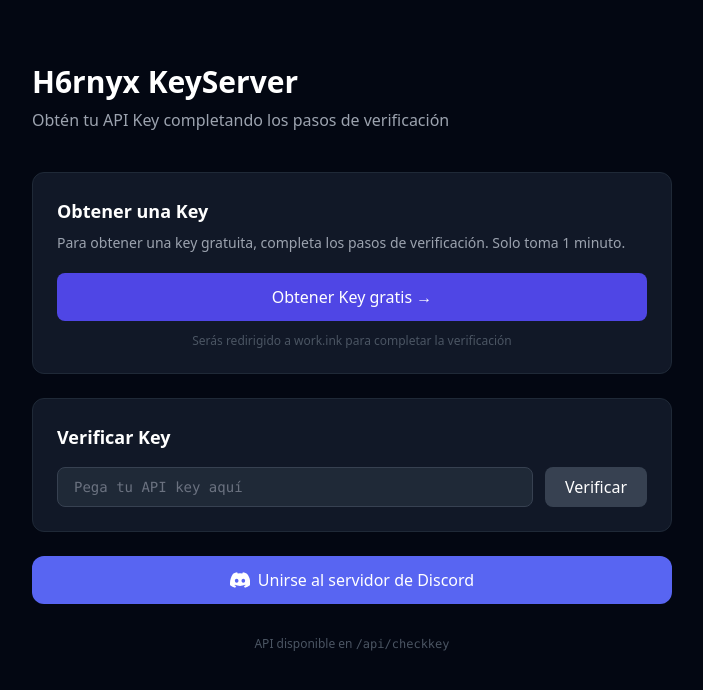
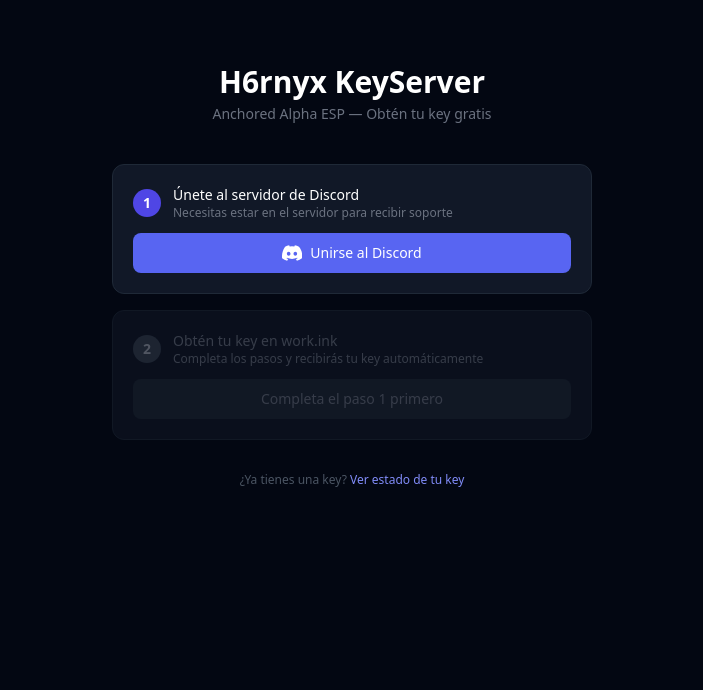
Before and after one commit to h6rnyxv/h6rnyx-keyserver, a Next.js app: page / in a window 1280 px wide. Shown: the top 690 px of the page, without its empty margins (288-991 px from the left). Built offline with nearby package versions, Linux system fonts and the light colour scheme.

Commit message:
feat: replace verify section with 2-step flow (Discord + work.ink)

```diff
--- a/app/page.tsx
+++ b/app/page.tsx
@@ -5,102 +5,75 @@
   const WORKINK_LINK = "https://work.ink/2tqZ/keyserver";
   const DISCORD_INVITE = "https://discord.gg/B29pp4vm5G";
 
+  const DiscordIcon = () => (
+    <svg width="20" height="16" viewBox="0 0 71 55" fill="white" xmlns="http://www.w3.org/2000/svg">
+      <path d="M60.1 4.9A58.8 58.8 0 0 0 45.7.4a.2.2 0 0 0-.2.1 40.9 40.9 0 0 0-1.8 3.7 54.3 54.3 0 0 0-16.3 0A37.5 37.5 0 0 0 25.6.5a.2.2 0 0 0-.2-.1A58.6 58.6 0 0 0 11 4.9a.2.2 0 0 0-.1.1C1.6 18.7-1 32.2.3 45.5a.2.2 0 0 0 .1.2 59.1 59.1 0 0 0 17.8 9 .2.2 0 0 0 .2-.1 42.2 42.2 0 0 0 3.6-5.9.2.2 0 0 0-.1-.3 38.9 38.9 0 0 1-5.6-2.7.2.2 0 0 1 0-.4c.4-.3.7-.6 1.1-.9a.2.2 0 0 1 .2 0c11.7 5.4 24.4 5.4 36 0a.2.2 0 0 1 .2 0l1.1.9a.2.2 0 0 1 0 .4 36.8 36.8 0 0 1-5.6 2.7.2.2 0 0 0-.1.3 47.3 47.3 0 0 0 3.6 5.9.2.2 0 0 0 .2.1 58.9 58.9 0 0 0 17.8-9 .2.2 0 0 0 .1-.2C73 30.1 70.2 16.7 60.2 5a.2.2 0 0 0-.1-.1ZM23.7 37.3c-3.5 0-6.4-3.2-6.4-7.2s2.8-7.2 6.4-7.2c3.6 0 6.5 3.3 6.4 7.2 0 4-2.8 7.2-6.4 7.2Zm23.6 0c-3.5 0-6.4-3.2-6.4-7.2s2.8-7.2 6.4-7.2c3.6 0 6.5 3.3 6.4 7.2 0 4-2.8 7.2-6.4 7.2Z"/>
+    </svg>
+  );
+
   export default function Home() {
-  const [keyToCheck, setKeyToCheck] = useState("");
-  const [checkResult, setCheckResult] = useState<{
-    valid: boolean;
-    message: string;
-  } | null>(null);
-  const [checking, setChecking] = useState(false);
-
-  const handleCheck = async () => {
-    if (!keyToCheck.trim()) return;
-    setChecking(true);
-    setCheckResult(null);
-    try {
-      const res = await fetch("/api/checkkey", {
-        method: "POST",
-        headers: { "Content-Type": "application/json" },
-        body: JSON.stringify({ key: keyToCheck }),
-      });
-      const data = await res.json();
-      setCheckResult({ valid: res.ok && data.valid, message: data.message });
-    } catch {
-      setCheckResult({ valid: false, message: "Error de conexión" });
-    } finally {
-      setChecking(false);
-    }
-  };
+    const [step1Done, setStep1Done] = useState(false);
 
     return (
-    <main className="max-w-2xl mx-auto px-4 py-16">
-      <h1 className="text-3xl font-bold mb-2 text-white">H6rnyx KeyServer</h1>
-      <p className="text-gray-400 mb-10">Obtén tu API Key completando los pasos de verificación</p>
+      <main className="max-w-lg mx-auto px-4 py-16">
+        <div className="text-center mb-10">
+          <h1 className="text-3xl font-bold text-white">H6rnyx KeyServer</h1>
+          <p className="text-gray-500 text-sm mt-1">Anchored Alpha ESP — Obtén tu key gratis</p>
+        </div>
 
-      <section className="bg-gray-900 rounded-xl p-6 mb-6 border border-gray-800">
-        <h2 className="text-lg font-semibold mb-2 text-white">Obtener una Key</h2>
-        <p className="text-gray-400 text-sm mb-5">
-          Para obtener una key gratuita, completa los pasos de verificación. Solo toma 1 minuto.
-        </p>
-        <a
-          href={WORKINK_LINK}
-          target="_blank"
-          rel="noopener noreferrer"
-          className="inline-block bg-indigo-600 hover:bg-indigo-700 text-white px-6 py-3 rounded-lg font-medium transition-colors text-center w-full"
-        >
-          Obtener Key gratis →
-        </a>
-        <p className="text-gray-600 text-xs mt-3 text-center">
-          Serás redirigido a work.ink para completar la verificación
-        </p>
-      </section>
-
-      <section className="bg-gray-900 rounded-xl p-6 border border-gray-800">
-        <h2 className="text-lg font-semibold mb-4 text-white">Verificar Key</h2>
-        <div className="flex gap-3">
-          <input
-            type="text"
-            placeholder="Pega tu API key aquí"
-            value={keyToCheck}
-            onChange={(e) => setKeyToCheck(e.target.value)}
-            className="flex-1 bg-gray-800 border border-gray-700 rounded-lg px-4 py-2 text-white placeholder-gray-500 focus:outline-none focus:border-indigo-500 font-mono text-sm"
-          />
-          <button
-            onClick={handleCheck}
-            disabled={checking}
-            className="bg-gray-700 hover:bg-gray-600 disabled:opacity-50 text-white px-5 py-2 rounded-lg font-medium transition-colors"
-          >
-            {checking ? "Verificando..." : "Verificar"}
-          </button>
+        <div className="space-y-4">
+          {/* Step 1 */}
+          <div className={`bg-gray-900 rounded-xl p-5 border transition-colors ${step1Done ? "border-green-700" : "border-gray-800"}`}>
+            <div className="flex items-center gap-3 mb-3">
+              <div className={`w-7 h-7 rounded-full flex items-center justify-center text-sm font-bold shrink-0 ${step1Done ? "bg-green-500 text-white" : "bg-indigo-600 text-white"}`}>
+                {step1Done ? "✓" : "1"}
               </div>
-        {checkResult && (
-          <div
-            className={`mt-4 p-4 rounded-lg border ${
-              checkResult.valid
-                ? "bg-green-900/30 border-green-700 text-green-300"
-                : "bg-red-900/30 border-red-700 text-red-300"
-            }`}
-          >
-            <span className="font-medium">{checkResult.valid ? "✓ Válida" : "✗ Inválida"}</span>
-            <span className="ml-2 text-sm">{checkResult.message}</span>
+              <div>
+                <p className="text-white font-medium text-sm">Únete al servidor de Discord</p>
+                <p className="text-gray-500 text-xs">Necesitas estar en el servidor para recibir soporte</p>
               </div>
-        )}
-      </section>
-
+            </div>
             <a
               href={DISCORD_INVITE}
               target="_blank"
               rel="noopener noreferrer"
-        className="mt-6 flex items-center justify-center gap-2 bg-[#5865F2] hover:bg-[#4752c4] text-white px-6 py-3 rounded-xl font-medium transition-colors w-full"
+              onClick={() => setStep1Done(true)}
+              className="flex items-center justify-center gap-2 bg-[#5865F2] hover:bg-[#4752c4] text-white px-4 py-2.5 rounded-lg font-medium transition-colors text-sm w-full"
             >
-        <svg width="20" height="16" viewBox="0 0 71 55" fill="white" xmlns="http://www.w3.org/2000/svg">
-          <path d="M60.1 4.9A58.8 58.8 0 0 0 45.7.4a.2.2 0 0 0-.2.1 40.9 40.9 0 0 0-1.8 3.7 54.3 54.3 0 0 0-16.3 0A37.5 37.5 0 0 0 25.6.5a.2.2 0 0 0-.2-.1A58.6 58.6 0 0 0 11 4.9a.2.2 0 0 0-.1.1C1.6 18.7-1 32.2.3 45.5a.2.2 0 0 0 .1.2 59.1 59.1 0 0 0 17.8 9 .2.2 0 0 0 .2-.1 42.2 42.2 0 0 0 3.6-5.9.2.2 0 0 0-.1-.3 38.9 38.9 0 0 1-5.6-2.7.2.2 0 0 1 0-.4c.4-.3.7-.6 1.1-.9a.2.2 0 0 1 .2 0c11.7 5.4 24.4 5.4 36 0a.2.2 0 0 1 .2 0l1.1.9a.2.2 0 0 1 0 .4 36.8 36.8 0 0 1-5.6 2.7.2.2 0 0 0-.1.3 47.3 47.3 0 0 0 3.6 5.9.2.2 0 0 0 .2.1 58.9 58.9 0 0 0 17.8-9 .2.2 0 0 0 .1-.2C73 30.1 70.2 16.7 60.2 5a.2.2 0 0 0-.1-.1ZM23.7 37.3c-3.5 0-6.4-3.2-6.4-7.2s2.8-7.2 6.4-7.2c3.6 0 6.5 3.3 6.4 7.2 0 4-2.8 7.2-6.4 7.2Zm23.6 0c-3.5 0-6.4-3.2-6.4-7.2s2.8-7.2 6.4-7.2c3.6 0 6.5 3.3 6.4 7.2 0 4-2.8 7.2-6.4 7.2Z"/>
-        </svg>
-        Unirse al servidor de Discord
+              <DiscordIcon />
+              {step1Done ? "Unido al Discord ✓" : "Unirse al Discord"}
             </a>
+          </div>
+
+          {/* Step 2 */}
+          <div className={`bg-gray-900 rounded-xl p-5 border transition-all ${!step1Done ? "opacity-50 border-gray-800" : "border-indigo-700"}`}>
+            <div className="flex items-center gap-3 mb-3">
+              <div className={`w-7 h-7 rounded-full flex items-center justify-center text-sm font-bold shrink-0 ${step1Done ? "bg-indigo-600 text-white" : "bg-gray-700 text-gray-400"}`}>
+                2
+              </div>
+              <div>
+                <p className={`font-medium text-sm ${step1Done ? "text-white" : "text-gray-500"}`}>Obtén tu key en work.ink</p>
+                <p className="text-gray-500 text-xs">Completa los pasos y recibirás tu key automáticamente</p>
+              </div>
+            </div>
+            <a
+              href={step1Done ? WORKINK_LINK : undefined}
+              target="_blank"
+              rel="noopener noreferrer"
+              onClick={e => { if (!step1Done) e.preventDefault(); }}
+              className={`flex items-center justify-center gap-2 px-4 py-2.5 rounded-lg font-medium transition-colors text-sm w-full ${
+                step1Done
+                  ? "bg-indigo-600 hover:bg-indigo-700 text-white cursor-pointer"
+                  : "bg-gray-800 text-gray-500 cursor-not-allowed"
+              }`}
+            >
+              {step1Done ? "Obtener Key →" : "Completa el paso 1 primero"}
+            </a>
+          </div>
+        </div>
 
         <p className="text-center text-gray-600 text-xs mt-8">
-        API disponible en <code>/api/checkkey</code>
+          ¿Ya tienes una key? <a href="/getkey" className="text-indigo-400 hover:text-indigo-300 transition-colors">Ver estado de tu key</a>
         </p>
       </main>
     );
```
Lines whose indentation alone changed are shown as unchanged.
